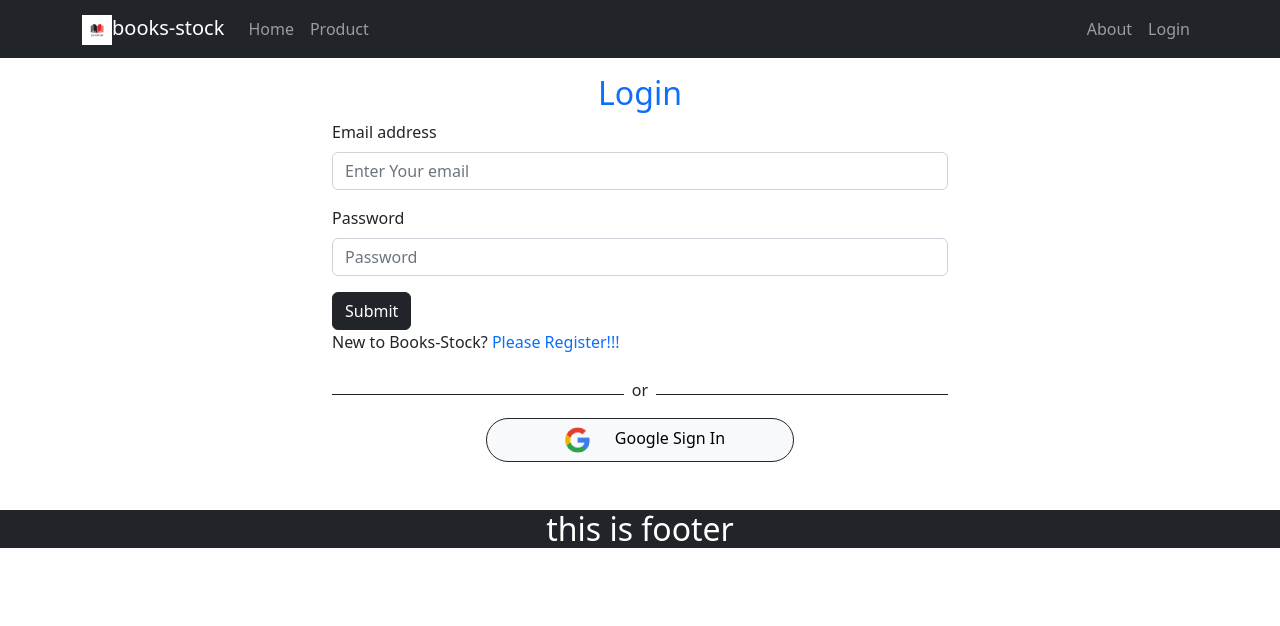
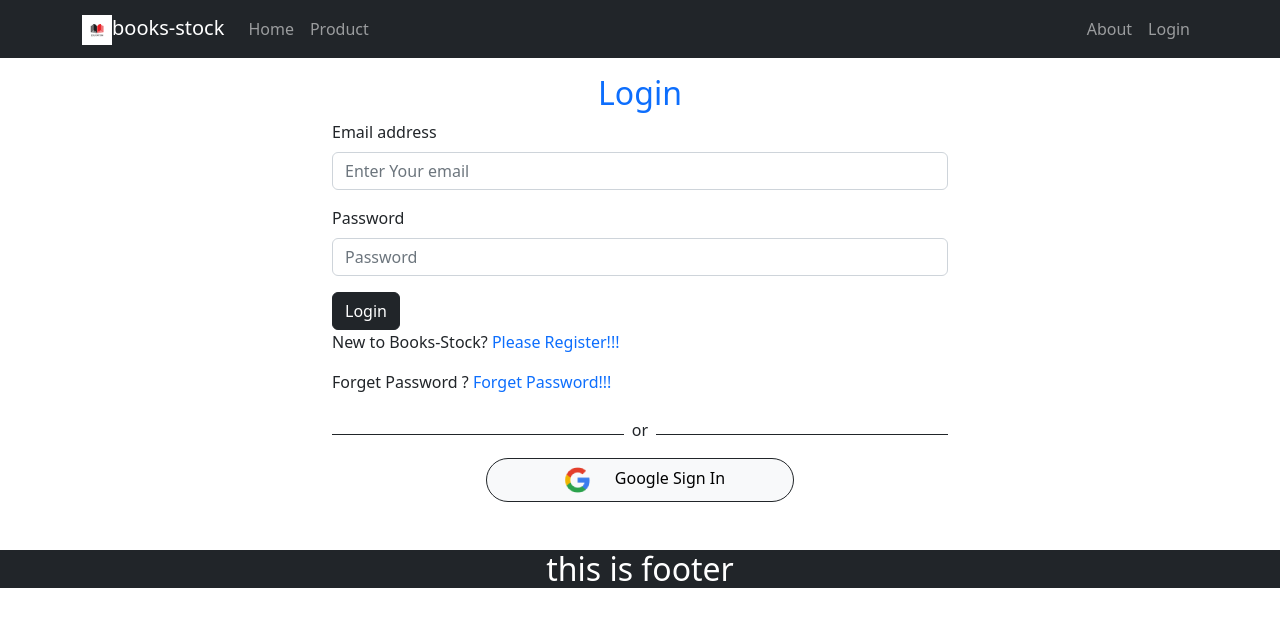
Before and after one commit to sakibhossan/books-stock-running, a React (Create React App) app: page /login in a window 1280 px wide. Shown: the top 626 px of the page. Built offline with nearby package versions, Linux system fonts and the light colour scheme; no server answers.

Commit message:
login social error solve

```diff
--- a/src/Pages/Login/Login/Login.js
+++ b/src/Pages/Login/Login/Login.js
@@ -1,6 +1,6 @@
 import React, { useRef } from 'react';
 import { Form, Button } from 'react-bootstrap';
-import { useSignInWithEmailAndPassword } from 'react-firebase-hooks/auth';
+import { useSendPasswordResetEmail, useSignInWithEmailAndPassword } from 'react-firebase-hooks/auth';
 import {Link, useLocation, useNavigate} from 'react-router-dom';
 import auth from '../../../firebase.init';
 import LoginSocial from '../LoginSocial/LoginSocial';
@@ -20,6 +20,18 @@ const [
   loading,
   error,
 ] = useSignInWithEmailAndPassword(auth);
+const [sendPasswordResetEmail] = useSendPasswordResetEmail(
+  auth
+);
+let errorElement;
+if (error) {
+    errorElement=
+     ( <div>
+
+        <p className='text-danger'>Error: {error.message}</p>
+      </div>)
+
+  }
 
 
 
@@ -28,6 +40,12 @@ const [
 
 const navigateRegister = event =>{
     navigate('/register');
+}
+const resetPassword =async() =>{
+  const email = emailRef.current.value;
+  await sendPasswordResetEmail(email);
+  alert('Sent email');
+
 }
 if(user){
   navigate(from, {replace: true});
@@ -57,10 +75,12 @@ const FormHandleSubmit = event =>{
       </Form.Group>
 
       <Button variant="dark" type="submit">
-        Submit
+        Login
       </Button>
     </Form>
+    {errorElement}
     <p>New to Books-Stock?<Link to="/register" className='text-primary pe-auto text-decoration-none' onclick={navigateRegister}> Please Register!!!</Link></p>
+    <p>Forget Password ?<Link to="/register" className='text-primary pe-auto text-decoration-none' onclick={resetPassword}> Forget Password!!!</Link></p>
 
 <LoginSocial></LoginSocial>
 
--- a/src/Pages/Login/LoginSocial/LoginSocial.js
+++ b/src/Pages/Login/LoginSocial/LoginSocial.js
@@ -1,7 +1,27 @@
 import React from 'react';
+import { useSignInWithGoogle } from 'react-firebase-hooks/auth';
+import { useNavigate } from 'react-router-dom';
+import auth from '../../../firebase.init';
 import google from '../../../Images/google.png';
 
 const LoginSocial = () => {
+    const navigate = useNavigate();
+    const [signInWithGoogle, user, loading, error] = useSignInWithGoogle(auth);
+    // const gooogleLogin = () =>{
+
+    // }
+    let errorElement;
+    if (error) {
+        errorElement=
+         ( <div>
+
+            <p className='text-danger'>Error: {error.message}</p>
+          </div>)
+
+      }
+      if(user){
+        navigate('/home');
+      }
     return (
         <div>
             <div className='d-flex align-items-center'>
@@ -9,8 +29,11 @@ const LoginSocial = () => {
                 <p className='mt-2 px-2'>or</p>
                 <div style={{height:'1px'}} className='bg-dark w-50'></div>
             </div>
+            {errorElement}
             <div>
-                <button className='btn btn-light rounded-pill border border-dark mx-auto w-50 d-block'>
+                <button
+                onClick={() =>signInWithGoogle()}
+                className='btn btn-light rounded-pill border border-dark mx-auto w-50 d-block'>
                     <img src={google} alt="" />
                     <span className='px-2'>Google Sign In</span>
 
--- a/src/Pages/Login/Register/Register.js
+++ b/src/Pages/Login/Register/Register.js
@@ -3,6 +3,7 @@ import { Link, useNavigate } from 'react-router-dom';
 import  './Register.css';
 import { useCreateUserWithEmailAndPassword } from 'react-firebase-hooks/auth';
 import auth from '../../../firebase.init';
+import LoginSocial from '../LoginSocial/LoginSocial';
 
 const Register = () => {
     const navigate = useNavigate();
@@ -52,7 +53,7 @@ const handleFrom = event => {
 
             </form>
             <p>Already Have an Account?<Link to="/login" onClick={navigateLogin} className='text-primary text-decoration-none pe-auto'>Please Login</Link></p>
-
+<LoginSocial></LoginSocial>
         </div>
     );
 };
```
